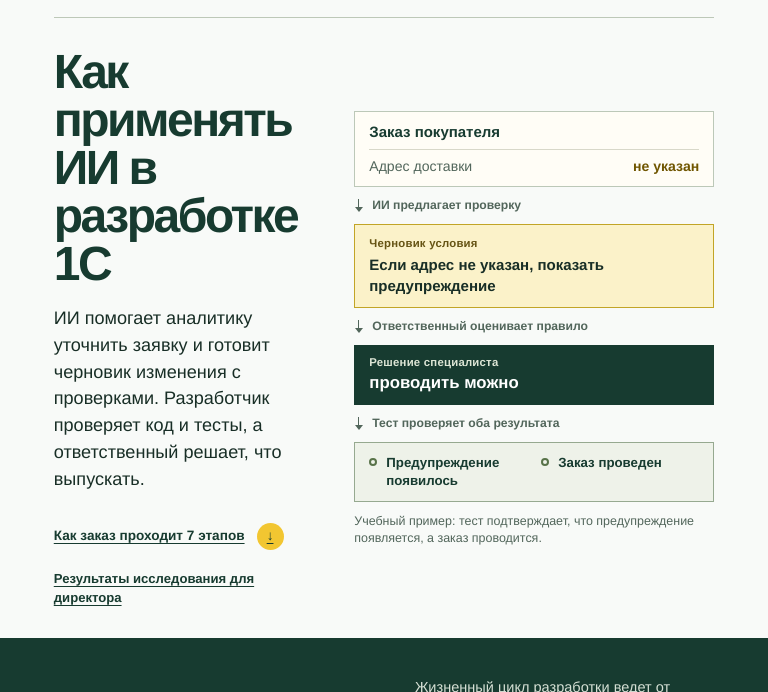
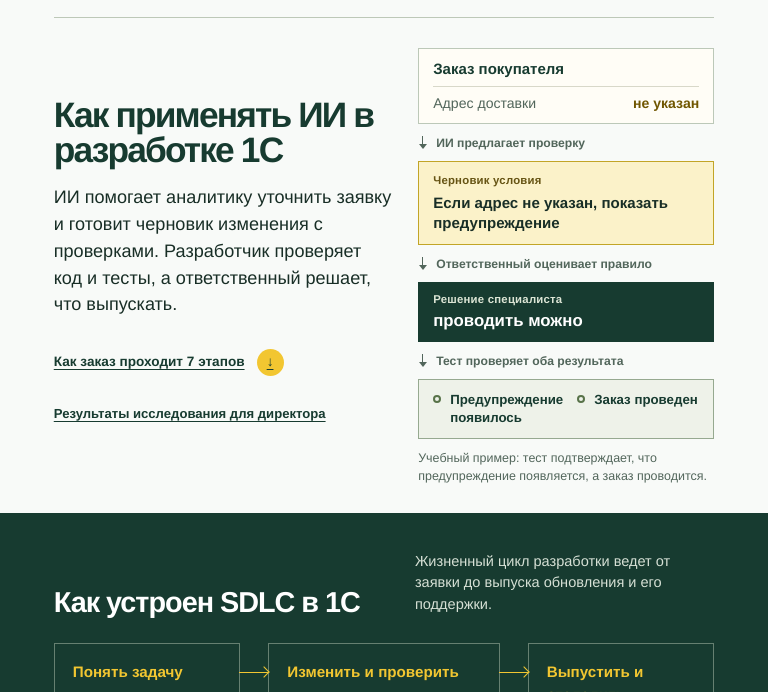
Before and after one commit to apolenkov/onec-ai-guide, a plain HTML site: page index.html in a window 768 px wide. Shown: the part 56-748 px from the top of the page. Drawn offline with Linux system fonts and the light colour scheme.

Commit message:
Refine tablet overview layout

```diff
--- a/overview.css
+++ b/overview.css
@@ -78,6 +78,8 @@ a:focus-visible, summary:focus-visible { outline: 3px solid var(--yellow); outli
 .old-route { display: none; }
 .old-route:target { display: block; width: min(calc(100% - 44px), 1236px); margin: 20px auto; padding: 20px; border: 1px solid var(--rule); background: var(--paper); }
 @media (min-width: 761px) and (max-width: 960px) {
+  .overview-hero { grid-template-columns: minmax(0, 1.15fr) minmax(0, 1fr); gap: 24px; }
+  .hero-copy h1 { font-size: clamp(2.15rem, 4.6vw, 2.75rem); }
   .case-strip { grid-template-columns: minmax(0, .8fr) minmax(0, 1.2fr); }
   .case-strip .case-limit { grid-column: 1 / -1; max-width: 75ch; }
 }
```
